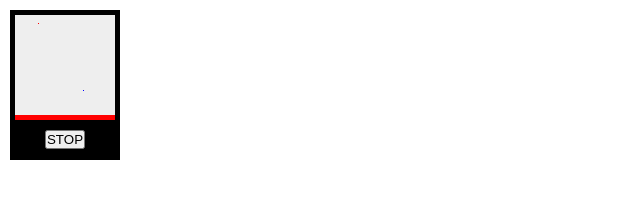
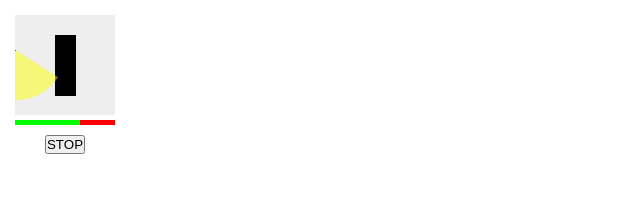
Before and after one commit to joshuahysong/CanvasTest, a plain HTML site: page index.html in a window 1280 px wide. Both pictures are taken after a click on the button "GO". Shown: the whole page, without its empty margins (0-640 px from the left). Drawn offline with Linux system fonts and the light colour scheme.

Commit message:
Pawn is now a separate object. Started terrain.

```diff
--- a/index.html
+++ b/index.html
@@ -12,9 +12,13 @@
             style="background: #eee; left: 5px; top: 5px; z-index: 0;"></canvas>
         <canvas id="pawnCanvas" width="100px" height="100px"
             style="background: transparent; left: 5px; top: 5px; z-index: 1;"></canvas>
+        <canvas id="goalCanvas" width="100px" height="100px"
+            style="background: transparent; left: 5px; top: 5px; z-index: 2;"></canvas>
         <canvas id="statCanvas" width="100px" height="5px"
-            style="background: red; left: 5px; top: 105px; z-index: 2;"></canvas>
-        <div align=center style="position: absolute; left: 0px; top: 120px; z-index: 3; width: 110px;">
+            style="background: red; left: 5px; top: 110px; z-index: 3;"></canvas>
+        <div align=center
+            style="position: absolute; left: 0px; top: 125px;
+                z-index: 4; width: 110px;">
             <button id="goButton" onclick="toggleState(this)">GO</button>
         </div>
     </div>
--- a/scripts.js
+++ b/scripts.js
@@ -4,15 +4,15 @@ let pawnCanvas;
 let pawnCanvasCTX;
 let statCanvas;
 let statCanvasCTX;
+let goalCanvas;
+let goalCanvasCTX;
 let pawn = {};
 let goal = {};
 let isLooping = false;
-let isHunting = false;
-let isGoalSeen = false;
 let tiles = [];
 let manualControl = false;
 const tileSize = 1; // pixels per tile
-let pawn2;
+
 function setupCanvasTest() {
 
     fieldCanvas = document.getElementById("fieldCanvas");
@@ -21,109 +21,187 @@ function setupCanvasTest() {
     pawnCanvasCTX = pawnCanvas.getContext("2d");
     statCanvas = document.getElementById("statCanvas");
     statCanvasCTX = statCanvas.getContext("2d");
+    goalCanvas = document.getElementById("goalCanvas");
+    goalCanvasCTX = goalCanvas.getContext("2d");
 
     document.addEventListener("keydown", keyDownHandler, false);
     document.addEventListener("keyup", keyUpHandler, false);
 
-    // Create pixel (This is reportedly significantly faster than fillRect)
+    generateTerrain();
+
+    // Create pawn
+    let randCoords = getRandomCoords();
+    pawn = new Pawn(randCoords.x, randCoords.y);
+
+    //spawnGoal();
+}
+
+function generateTerrain() {
+
+    let terrainImageData = fieldCanvasCTX.createImageData(
+        fieldCanvas.width, fieldCanvas.height);
+    let d  = terrainImageData.data;
+    let openColor = {r: 238, g: 238, b: 238, a: 255};
+    let closedColor = {r: 0, g: 0, b: 0, a: 255};
+
+    let i = 0;
+    // For now the world is blank so just populate the tiles object by amount
+    for (let r = 0; r < fieldCanvas.width; r++) {
+        tiles[r] = []
+
+        for (var c = 0; c < fieldCanvas.height; c++) {
+
+            let type = 0;
+
+            if (r >= 20 && r <= 80 && c >= 40 && c <= 60)
+                type = 1;
+
+            tiles[r][c] = {x: c, y: r, type: type} // 0 means open
+            let colorData = (type == 0) ? openColor : closedColor;
+            d[i+0] = colorData.r;
+            d[i+1] = colorData.g;
+            d[i+2] = colorData.b;
+            d[i+3] = colorData.a;
+
+            i += 4;
+        }
+    }
+
+    fieldCanvasCTX.putImageData(terrainImageData, 0, 0);
+}
+
+function Pawn(x, y) {
+    this.image;
+    this.x = x;
+    this.y = y;
+    this.moveSpeed = 1;
+    this.actionSpeed = 10;
+    this.food = 200;
+    this.maxFood = 200;
+    this.viewDistance = 50;
+    this.direction = .75;
+    this.waitTicks = 0;
+    this.huntTime = 0;
+    this.viewArc;
+
+    const that = this; // javascript bug for accessing 'this' in private funcs.
+    let isHunting = false;
+
+    create();
+    draw();
+
+    function create() {
+
         let id = pawnCanvasCTX.createImageData(1,1);
         let d  = id.data;
         for (var i = 0; i < id.data.length; i += 4) {
-        d[i+0]   = 255;
-        d[i+1]   = 0;
-        d[i+2]   = 0;
-        d[i+3]   = 255;
+            d[i+0] = 255;
+            d[i+1] = 0;
+            d[i+2] = 0;
+            d[i+3] = 255;
         }
 
-    let randCoords = getRandomCoords();
-
-    pawn = {
-        image: id,
-        x: randCoords.x,
-        y: randCoords.y,
-        redraw: false, // Boolean if pawn needs to be redrawn
-        moveSpeed: .10, // Ticks to cover 1 tile
-        moveCount: 0, // Ticks since last move
-        moveDirection: {x: 0, y:0}, // Direction of pawn movment in coords
-        actionSpeed: 10, // Ticks per action
-        hunger: 100, // Actions till hungry
-        viewDistance: 50, // Tile view distance
-        viewDirection: .5, // N = 1.5, E = 0, S = .5, W = 1
-        searchTime: 0, // How many actions searching
-        maxSearchTime: 200 // Maximum search actions
+        that.image = id;
     }
 
-    pawn2 = new Pawn(id, randCoords.x, randCoords.y);
-
-    // For now the world is blank so just populate the tiles object by amount
-    for (var c = 0; c < fieldCanvas.height; c++) {
-        tiles[c] = []
-        for (var r = 0; r < fieldCanvas.width; r++) {
-            tiles[c][r] = {x: c, y: r, type: 0} // 0 means open
-        }
-    }
-
-    pawnCanvasCTX.putImageData(id, pawn.x, pawn.y);
-
-    spawnGoal();
-}
-
-function Pawn(id, x, y) {
-    this.id = id;
-    this.x = x;
-    this.y = y;
-    this.moveSpeed = 10;
-    this.actionSpeed = 10;
-    this.hunger = 100;
-    this.viewDistance = 50;
-    this.direction = .75;
-    const moveWaitTicks = 0;
-}
-{
-    const draw = function(showView) {
+    function draw() {
 
         // clear layer
         pawnCanvasCTX.clearRect(0, 0, pawnCanvas.width, pawnCanvas.height);
-        pawnCanvasCTX.putImageData(pawn.image, pawn.x, pawn.y);
+        pawnCanvasCTX.putImageData(that.image, that.x, that.y);
+        setViewArc();
 
-        if (showView) {
+        if (isHunting) {
 
             // draw view angle
             pawnCanvasCTX.beginPath();
-            pawnCanvasCTX.moveTo(pawn.x, pawn.y);
-            pawnCanvasCTX.arc(pawn.x, pawn.y, pawn.viewDistance,
-                Math.PI * (pawn.viewDirection - .25),
-                Math.PI *(pawn.viewDirection + .25))
-            pawnCanvasCTX.lineTo(pawn.x, pawn.y);
+            pawnCanvasCTX.moveTo(that.x, that.y);
+            pawnCanvasCTX.arc(
+                that.viewArc.x,
+                that.viewArc.y,
+                that.viewArc.radius,
+                that.viewArc.startAngle,
+                that.viewArc.endAngle)
+            pawnCanvasCTX.lineTo(that.x, that.y);
             pawnCanvasCTX.fillStyle = "rgba(255, 255, 0, .5)";
             pawnCanvasCTX.fill();
-
             pawnCanvasCTX.closePath();
         }
     }
     // N = 1.5, E = 0, S = .5, W = 1
-    Pawn.prototype.setDirection = function(direction)
+    this.setDirection = function(direction)
     {
         this.direction = direction;
     }
 
-    Pawn.prototype.move = function(target)
+    function setViewArc() {
+
+        that.viewArc = {
+            x: that.x,
+            y: that.y,
+            radius: that.viewDistance,
+            startAngle: Math.PI * (that.direction - .25),
+            endAngle: Math.PI *(that.direction + .25)
+        }
+    }
+
+    this.think = function() {
+
+        this.waitTicks++;
+
+        if (this.waitTicks >= this.actionSpeed) {
+            this.waitTicks = 0;
+            this.food--; // Reduce hunger by 1 each action.
+            if (this.food < 0) this.food = 0;
+            let foodX = Math.round((
+                (this.food / this.maxFood) *
+                statCanvas.width));
+
+            statCanvasCTX.clearRect(0, 0,
+                statCanvas.width, statCanvas.height);
+            statCanvasCTX.beginPath();
+            statCanvasCTX.rect(0, 0, foodX, 5);
+            statCanvasCTX.fillStyle = "rgba(0, 255, 0, 1)";
+            statCanvasCTX.fill();
+            statCanvasCTX.closePath();
+
+            hunt();
+        }
+    }
+
+    this.move = function()
     {
-        this.moveWaitTicks++;
+        // calculate the next tile along the angle
+        var theta = this.direction * Math.PI;
 
-        if (this.moveWaitTicks >= this.moveSpeed) {
-            if (target) {
+        // MATHMAGICAL!
+        dx = Math.cos(theta) * tileSize;
+        dy = Math.sin(theta) * tileSize;
 
-                // We have a target
+        if (collisionDetection()) {
+            console.log('collided')
+            this.direction = getRandomDirection();
+
+        } else {
+
+            this.x += (dx * this.moveSpeed);
+            this.y += (dy * this.moveSpeed);
+        }
+
+        draw();
+    }
+
+    function hunt() {
+        isHunting = true;
+
+        if (isGoalSeen()) {
+
+            // We see the goal!
             // Head straight towards it using the power of MATH
-                var tx = target.x - pawn.x,
-                    ty = target.y - pawn.y,
+            var tx = goal.x - that.x,
+                ty = goal.y - that.y,
                 dist = Math.sqrt(tx*tx+ty*ty),
-                    rad = Math.atan2(ty,tx),
-                    angle = rad/Math.PI * 180;;
-
-                dx = (tx/dist) * tileSize;
-                dy = (ty/dist) * tileSize;
+                rad = Math.atan2(ty,tx);
 
             // if we are mathematically within 1 of the goal then
             // jump to it, otherwise it's often missed.
@@ -131,98 +209,86 @@ function Pawn(id, x, y) {
                 dx = 0;
                 dy = 0;
 
-                    pawn.x = goal.x;
-                    pawn.y = goal.y;
+                that.x = goal.x;
+                that.y = goal.y;
+                eat();
             }
 
             // change pawns view to match his movement direction
-                this.direction = rad/Math.PI;
+            that.direction = rad/Math.PI;
 
         } else {
 
-                // calculate the next tile along the angle
-                var theta = this.direction * Math.PI;
-
-                dx = Math.cos(theta) * tileSize;
-                dy = Math.sin(theta) * tileSize;
-            }
-
-            pawn.x += (dx * this.moveSpeed);
-            pawn.y += (dy * this.moveSpeed);
-
-            this.draw();
-        }
+            that.huntTime++;
+            // Get a random direction to search every X Ticks
+            if (that.huntTime >= 50) {
+                that.huntTime = 0;
+                that.direction = getRandomDirection();
             }
         }
 
-function drawPawn() {
-
-    //if (pawn.redraw) {
-
-        // clear layer
-        pawnCanvasCTX.clearRect(0, 0, pawnCanvas.width, pawnCanvas.height);
-        pawnCanvasCTX.putImageData(pawn.image, pawn.x, pawn.y);
-
-        if (isHunting) {
-
-            // draw view angle
-            pawnCanvasCTX.beginPath();
-            pawnCanvasCTX.moveTo(pawn.x, pawn.y);
-            pawnCanvasCTX.arc(pawn.x, pawn.y, pawn.viewDistance,
-                Math.PI * (pawn.viewDirection - .25),
-                Math.PI *(pawn.viewDirection + .25))
-            pawnCanvasCTX.lineTo(pawn.x, pawn.y);
-            pawnCanvasCTX.fillStyle = "rgba(255, 255, 0, .5)";
-            pawnCanvasCTX.fill();
-
-            // Check if goal point is within this path
-            isGoalSeen = pawnCanvasCTX.isPointInPath(goal.x, goal.y);
-
-            pawnCanvasCTX.closePath();
-        }
-    //}
+        that.move();
     }
 
-function movePawn() {
+    function eat() {
+        that.food = that.maxFood;
+        spawnGoal();
+    }
+}
+
+function collisionDetection() {
+
+    let hasCollided = false;
+
+    // Border collision
+    if (pawn.x > fieldCanvas.width - 1) {
+        pawn.x = fieldCanvas.width - 1;
+        hasCollided = true;
+    }
+    if (pawn.x < 0) { pawn.x = 0; hasCollided = true; }
+    if (pawn.y > fieldCanvas.height - 1) {
+        pawn.y = fieldCanvas.height - 1;
+        hasCollided = true;
+    }
+    if (pawn.y < 0) { pawn.y = 0; hasCollided = true };
+
+    // Wall collision
+
+    // THIS DOESN"T WORK RIGHT NOW DUE TO X AND Y BEING FRACTIONAL
+    //if (isPointBlocked(pawn.x, pawn.y))
+    //    hasCollided = true;
+
+    return hasCollided
+}
+
+function updatePawns() {
 
     if (manualControl) {
-
-
-
+        pawn.move();
     } else {
-        //hunt();
-        pawn2.move();
+        pawn.think();
     }
 }
 
 function doLoop() {
-
-    if (pawn.x == goal.x && pawn.y == goal.y) {
-        pawn.hunger = 100;
-        spawnGoal();
-        isGoalSeen = false;
+    updatePawns()
 }
-
-    adjustBars();
-    movePawn()
-    drawPawn();
-}
-
 
 function spawnGoal() {
 
     let randCoords = getRandomCoords();
 
-    if (randCoords.x == pawn.x || randCoords.y == pawn.y) {
+    if (randCoords.x == pawn.x ||
+        randCoords.y == pawn.y) {
         // Don't spawn the goal on our pawn. Try Again
         spawnGoal();
     } else {
 
         // clear previous goal if any
-        fieldCanvasCTX.clearRect(0, 0, fieldCanvas.width, fieldCanvas.height);
+        goalCanvasCTX.clearRect(0, 0, goalCanvas.width, goalCanvas.height);
 
         // Create goal
-        id = fieldCanvasCTX.createImageData(1,1);
+        id = goalCanvasCTX.createImageData(1,1);
         d  = id.data;
         for (var i = 0; i < id.data.length; i += 4) {
             d[i+0]   = 0;
@@ -232,115 +298,47 @@ function spawnGoal() {
         }
 
         goal = {image: id, x: randCoords.x, y: randCoords.y, moveSpeed: 0};
-        fieldCanvasCTX.putImageData(id, goal.x, goal.y);
+        goalCanvasCTX.putImageData(id, goal.x, goal.y);
     }
+}
+
+function isGoalSeen() {
+
+    pawnCanvasCTX.beginPath();
+    pawnCanvasCTX.moveTo(pawn.viewArc.x, pawn.viewArc.y);
+    pawnCanvasCTX.arc(pawn.viewArc.x, pawn.viewArc.y,
+        pawn.viewArc.radius, pawn.viewArc.startAngle,
+        pawn.viewArc.endAngle);
+    pawnCanvasCTX.lineTo(pawn.viewArc.x, pawn.viewArc.y);
+
+    var isSeen = pawnCanvasCTX.isPointInPath(goal.x, goal.y);
+
+    pawnCanvasCTX.closePath();
+
+    return isSeen;
 }
 
 function getRandomCoords() {
     var randXY = {x:0, y:0}
 
-    randXY.x = Math.floor((Math.random() * fieldCanvas.width) + 1);
-    randXY.y = Math.floor((Math.random() * fieldCanvas.height) + 1);
+    randXY.x = Math.floor(Math.random() * fieldCanvas.width);
+    randXY.y = Math.floor(Math.random() * fieldCanvas.height);
+
+    if (isPointBlocked(randXY.x, randXY.y))
+        return getRandomCoords();
 
     return randXY;
 }
 
-function hunt() {
-
-    if (pawn.hunger == 0) {
-
-        isHunting = true;
-
-        if (pawn.searchTime >= pawn.maxSearchTime && !isGoalSeen) {
-            pawn.searchTime = 0
-            // Get random direction
-            //pawn.viewDirection = Math.floor((Math.random() * 4)) / 2;
-            pawn.viewDirection = Math.random() * 4;
-
-        } else {
-
-            pawn.searchTime += 1
-            let dx = 0;
-            let dy = 0;
-
-            if (isGoalSeen) {
-
-                // We see the goal!
-                // Head straight towards it using the power of MATH
-                var tx = goal.x - pawn.x,
-                    ty = goal.y - pawn.y,
-                    dist = Math.sqrt(tx*tx+ty*ty),
-                    rad = Math.atan2(ty,tx),
-                    angle = rad/Math.PI * 180;;
-
-                dx = (tx/dist) * tileSize;
-                dy = (ty/dist) * tileSize;
-
-                // if we are mathematically within 1 of the goal then
-                // jump to it, otherwise it's often missed.
-                if (dist < 1) {
-                    dx = 0;
-                    dy = 0;
-
-                    pawn.x = goal.x;
-                    pawn.y = goal.y;
+function getRandomDirection() {
+    return Math.random() * 4;
 }
 
-                // change pawns view to match his movement direction
-                pawn.viewDirection = rad/Math.PI;
+function isPointBlocked(x, y) {
 
-            } else {
-
-                // calculate the next tile along the angle
-                var theta = pawn.viewDirection * Math.PI;
-
-                dx = Math.cos(theta) * tileSize;
-                dy = Math.sin(theta) * tileSize;
-            }
-
-            pawn.x += (dx * pawn.moveSpeed);
-            pawn.y += (dy * pawn.moveSpeed);
-
-
-            // Wall collisions
-            if (pawn.x >= fieldCanvas.width - 1) pawn.x = fieldCanvas.width - 1;
-            if (pawn.x <= 0) pawn.x = 0;
-            if (pawn.y >= fieldCanvas.height - 1) pawn.y = fieldCanvas.height - 1;
-            if (pawn.y <= 0) pawn.y = 0;
-
-            // if (pawn.x >= fieldCanvas.width || pawn.x <= 0) {
-            //     if (pawn.viewDirection == 0) {
-            //         pawn.viewDirection = 1
-            //     } else if(pawn.viewDirection == 1) {
-            //         pawn.viewDirection = 0
-            //     };
-            // }
-            // if (pawn.y >= fieldCanvas.height || pawn.y <= 0) {
-            //     if (pawn.viewDirection == 0.5) {
-            //         pawn.viewDirection = 1.5
-            //     } else if(pawn.viewDirection == 1.5) {
-            //         pawn.viewDirection = 0.5
-            //     };
-            // }
-        }
-    } else {
-
-        isHunting = false;
-    }
-}
-
-function adjustBars() {
-
-    // Hunger bar
-    if (pawn.hunger > 0) pawn.hunger -= 1;
-    let hungerX = Math.round((pawn.hunger / statCanvas.width) * 100);
-
-    statCanvasCTX.clearRect(0, 0, 100, 5);
-    statCanvasCTX.beginPath();
-    statCanvasCTX.rect(0, 0, hungerX, 5);
-    statCanvasCTX.fillStyle = "rgba(0, 255, 0, 1)";
-    statCanvasCTX.fill();
-    statCanvasCTX.closePath();
+    if (tiles[y][x].type == 1)
+        return true;
+    return false;
 }
 
 function toggleState(button) {
--- a/style.css
+++ b/style.css
@@ -1,13 +1,15 @@
 * {
     padding: 0;
     margin: 0;
+}
+body {
+    background-color: #fff
 }
 canvas {
     margin :0 auto;
     position: absolute;
 }
 #uiContainer {
-    background-color: #000;
     position: relative;
     margin: 10px;
     padding: 0px;
```
Lines whose indentation alone changed are shown as unchanged.
